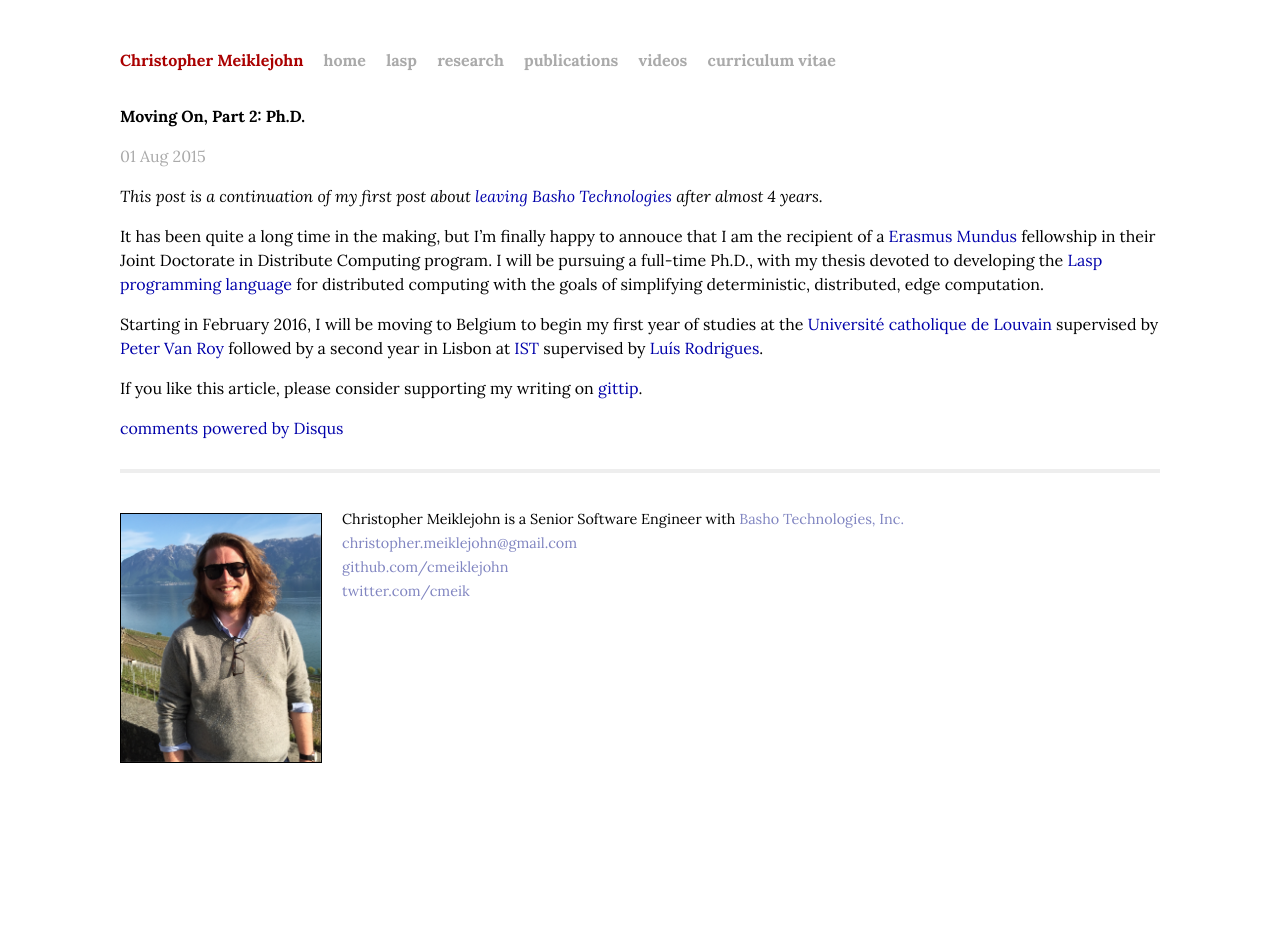
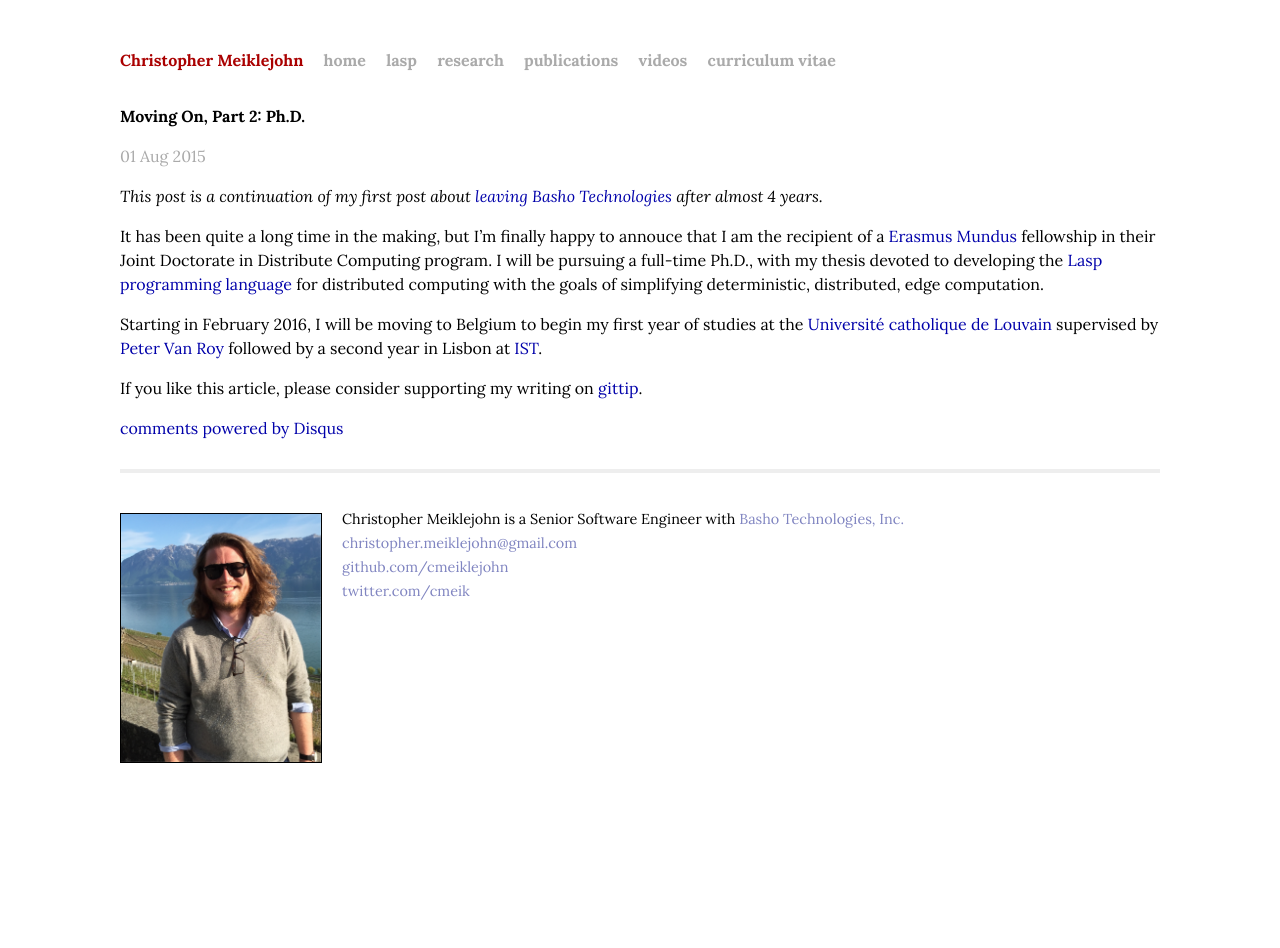
Before and after one commit to cmeiklejohn/cmeiklejohn.github.io, a Jekyll site: the page built from _posts/2015-08-01-phd.markdown, in a window 1280 px wide. Built offline with Jekyll 4.4.1, drawn with Linux system fonts in a browser that asks for light colours; comment, search, counter and statistics services are not loaded.

Commit message:
Correct article.

```diff
--- a/_posts/2015-08-01-phd.markdown
+++ b/_posts/2015-08-01-phd.markdown
@@ -19,5 +19,4 @@ Starting in February 2016, I will be moving to Belgium to begin my first
 year of studies at the [Université catholique de
 Louvain](https://www.uclouvain.be/index.html) supervised by [Peter Van
 Roy](https://www.info.ucl.ac.be/~pvr/) followed by a second year in
-Lisbon at [IST](http://tecnico.ulisboa.pt/en/) supervised by [Luís
-Rodrigues](http://www.gsd.inesc-id.pt/~ler/).
+Lisbon at [IST](http://tecnico.ulisboa.pt/en/).
```
